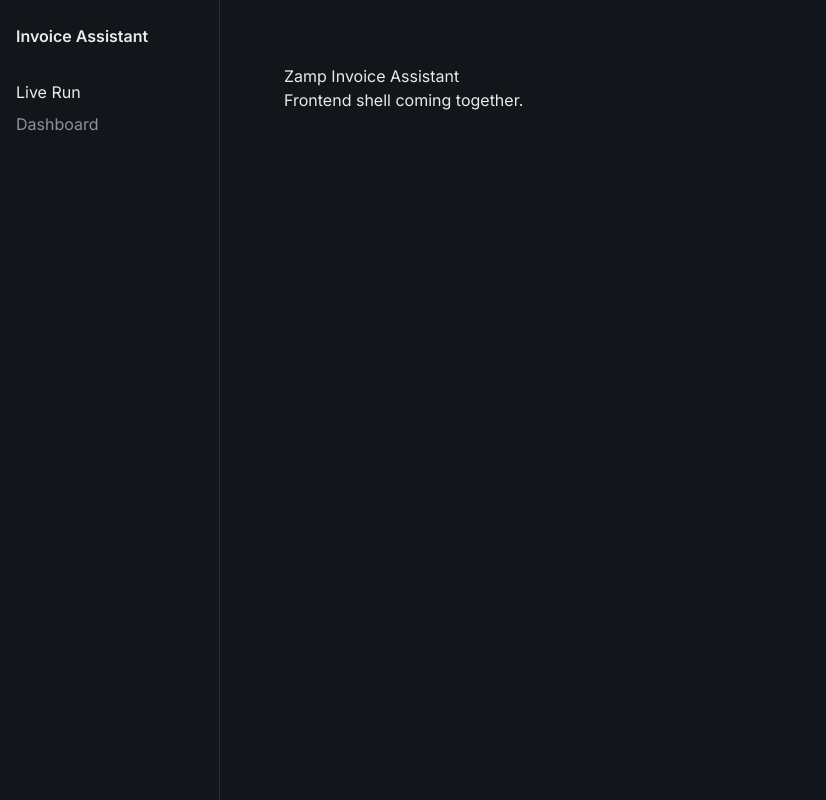
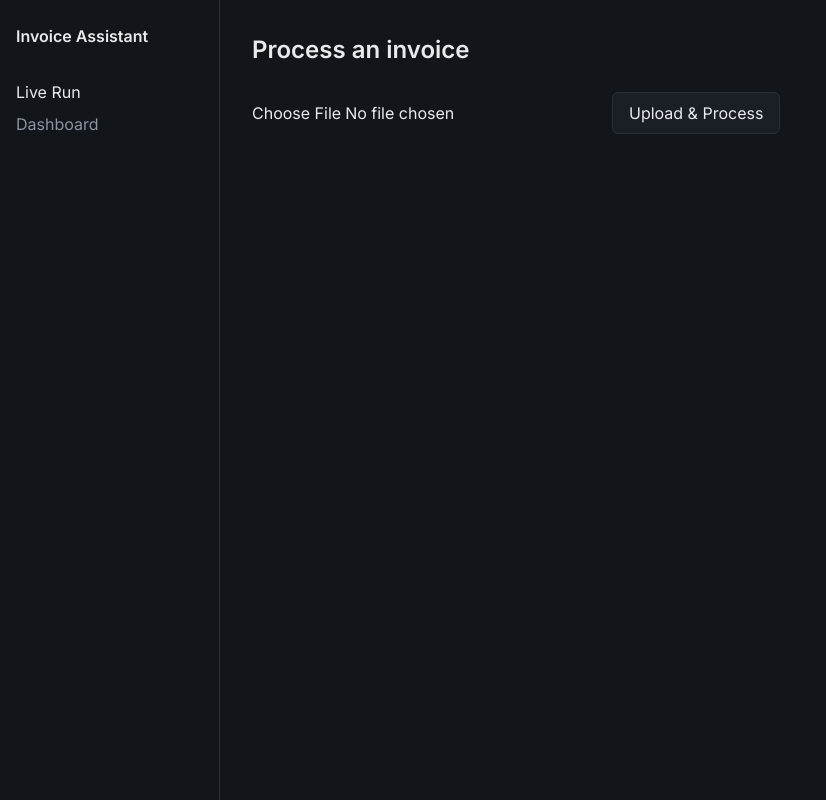
Before and after one commit to SahilArate/zamp_invoice_assistant, a Next.js app in the folder frontend/: page / in a window 1280 px wide. Shown: the whole page, without its empty margins (0-826 px from the left). Built offline with nearby package versions, Linux system fonts and the light colour scheme.

Commit message:
Enable CORS, add upload UI, fix root gitignore

```diff
--- a/frontend/src/app/page.tsx
+++ b/frontend/src/app/page.tsx
@@ -1,8 +1,74 @@
+"use client";
+
+import { useState } from "react";
+
 export default function Home() {
+  const [file, setFile] = useState<File | null>(null);
+  const [loading, setLoading] = useState(false);
+  const [result, setResult] = useState<any>(null);
+
+  async function handleUpload() {
+    if (!file) return;
+
+    setLoading(true);
+    setResult(null);
+
+    const formData = new FormData();
+    formData.append("file", file);
+
+    const response = await fetch("http://127.0.0.1:8000/invoices/upload", {
+      method: "POST",
+      body: formData,
+    });
+
+    const data = await response.json();
+    setResult(data);
+    setLoading(false);
+  }
+
   return (
-    <div style={{ padding: "2rem" }}>
-      <h1>Zamp Invoice Assistant</h1>
-      <p>Frontend shell coming together.</p>
+    <div>
+      <h1 style={{ fontSize: "1.5rem", fontWeight: 600, marginBottom: "1.5rem" }}>
+        Process an invoice
+      </h1>
+
+      <input
+        type="file"
+        accept="application/pdf"
+        onChange={(e) => setFile(e.target.files?.[0] ?? null)}
+      />
+
+      <button
+        onClick={handleUpload}
+        disabled={!file || loading}
+        style={{
+          marginLeft: "1rem",
+          padding: "0.5rem 1rem",
+          background: "var(--surface)",
+          border: "1px solid var(--border)",
+          borderRadius: "6px",
+          color: "var(--text-primary)",
+          cursor: "pointer",
+        }}
+      >
+        {loading ? "Processing..." : "Upload & Process"}
+      </button>
+
+      {result && (
+        <pre
+          style={{
+            marginTop: "2rem",
+            background: "var(--surface)",
+            padding: "1rem",
+            borderRadius: "6px",
+            overflow: "auto",
+            fontFamily: "var(--font-mono)",
+            fontSize: "0.85rem",
+          }}
+        >
+          {JSON.stringify(result, null, 2)}
+        </pre>
+      )}
     </div>
   );
 }
```
Also changed, not shown: 2 other files (tests, documents, lock files or other folders).
